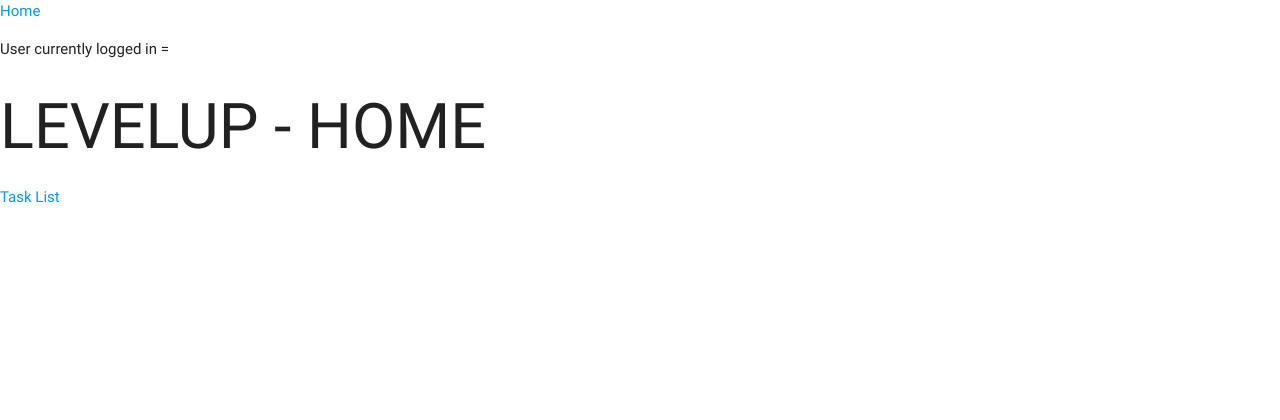
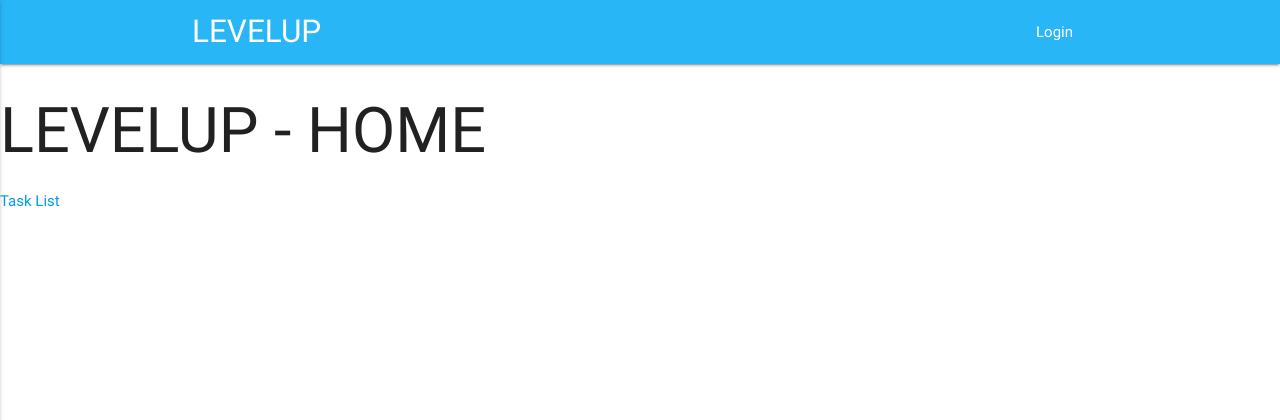
Before and after one commit to dhamma1991/milestone-project-4, a Django app: page / in a window 1280 px wide. Shown: the top 420 px of the page. Run offline with Django 3.2, Linux system fonts and the light colour scheme; some libraries are stand-ins or nearby versions.

Commit message:
Implemented base Materialize theme html

```diff
--- /dev/null
+++ b/static/js/init.js
@@ -0,0 +1,7 @@
+(function($){
+  $(function(){
+
+    $('.button-collapse').sideNav();
+
+  }); // end of document ready
+})(jQuery); // end of jQuery name space
--- a/templates/base.html
+++ b/templates/base.html
@@ -7,21 +7,46 @@
     <title>Document</title>
 
     <!-- STYLESHEETS -->
-    <link rel="stylesheet" href="https://cdnjs.cloudflare.com/ajax/libs/materialize/0.100.2/css/materialize.min.css">
+    <!-- Load static files for Django -->
+    {% load static %}
+    <!-- Materialize CSS -->
+    <link rel="stylesheet" type="text/css" media="screen,projection" href="https://cdnjs.cloudflare.com/ajax/libs/materialize/0.100.2/css/materialize.min.css">
+    <!-- Custom Stylesheet -->
+    <link rel="stylesheet" type="text/css" media="screen,projection" href="{% static 'css/style.css' %}">
     <!-- /STYLESHEETS -->
+
+    <!-- FONTS -->
+    <link href="https://fonts.googleapis.com/icon?family=Material+Icons" rel="stylesheet">
+    <!-- /FONTS -->
 </head>
 <body>
-    <a href="{% url 'index' %}">Home</a>
-    <p>User currently logged in = <span>{{ request.user.username }}</span></p>
+    <nav class="light-blue lighten-1" role="navigation">
+        <div class="nav-wrapper container"><a id="logo-container" href="{% url 'index' %}" class="brand-logo">LEVELUP</a>
+                <ul class="right hide-on-med-and-down">
+                    {% if request.user.username %}
+                        <li><a href="#">{{ request.user.username }}</a></li>
+                    {% else %}
+                        <li><a href="#">Login</a></li>
+                    {% endif %}
+                </ul>
+
+
+            <ul id="nav-mobile" class="side-nav">
+                <li><a href="#">Navbar Link</a></li>
+            </ul>
+            <a href="#" data-activates="nav-mobile" class="button-collapse"><i class="material-icons">menu</i></a>
+        </div>
+    </nav>
     {% block content %}
     {% endblock %}
 
-    {% load static %}
     <!-- SCRIPTS -->
     <!-- jQuery CDN -->
     <script type="text/javascript" src="https://code.jquery.com/jquery-3.2.1.min.js"></script>
-    <!-- Materialize js -->
+    <!-- Materialize JS -->
     <script src="{% static 'js/materialize.js' %}"></script>
+    <!-- Materialize Initialize -->
+    <script src="{% static 'js/init.js' %}"></script>
     <!-- /SCRIPTS -->
 </body>
 </html>
```
